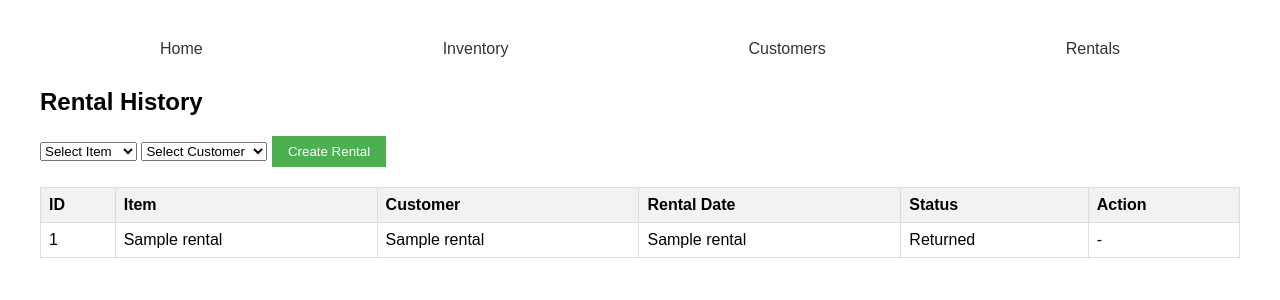
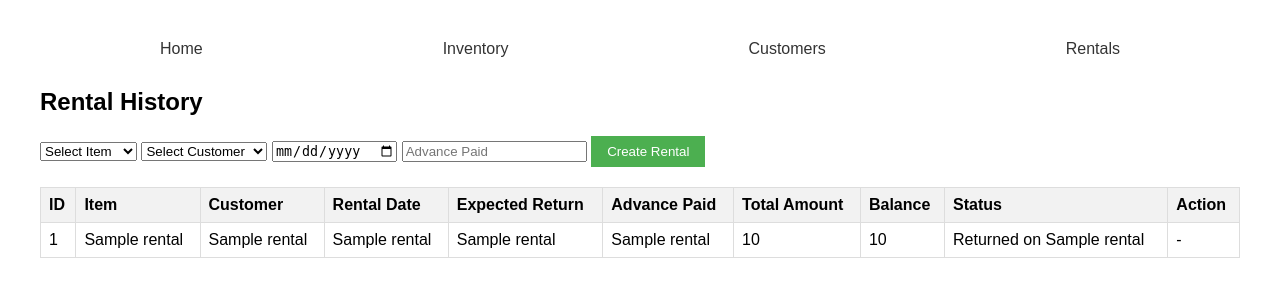
Before and after one commit to srikanta2001swamy/Rental_system, a Flask app: template templates/rentals.html in a window 1280 px wide. Shown: the part 122-422 px from the top of the page. Run offline with Flask 2, Linux system fonts and the light colour scheme; the template is opened without the code that fills it: most values are stand-ins (such as "Sample title", 1, 10 or a date in 2020).

Commit message:
Update rentals.html

```diff
--- a/templates/rentals.html
+++ b/templates/rentals.html
@@ -15,6 +15,8 @@
                 <option value="{{ customer[0] }}">{{ customer[1] }}</option>
                 {% endfor %}
             </select>
+            <input type="date" name="expected_return_date" required>
+            <input type="number" step="0.01" name="advance_paid" placeholder="Advance Paid" required>
             <button type="submit" class="btn">Create Rental</button>
         </form>
     </div>
@@ -24,6 +26,10 @@
             <th>Item</th>
             <th>Customer</th>
             <th>Rental Date</th>
+            <th>Expected Return</th>
+            <th>Advance Paid</th>
+            <th>Total Amount</th>
+            <th>Balance</th>
             <th>Status</th>
             <th>Action</th>
         </tr>
@@ -33,9 +39,19 @@
             <td>{{ rental[1] }}</td>
             <td>{{ rental[2] }}</td>
             <td>{{ rental[3] }}</td>
-            <td>{{ 'Active' if rental[4] == 0 else 'Returned' }}</td>
+            <td>{{ rental[4] }}</td>
+            <td>{{ rental[5] }}</td>
+            <td>{{ rental[9] | round(2) }}</td>
+            <td>{{ rental[10] | round(2) }}</td>
             <td>
-                {% if rental[4] == 0 %}
+                {% if rental[6] == 0 %}
+                    Active
+                {% else %}
+                    Returned on {{ rental[7] }}
+                {% endif %}
+            </td>
+            <td>
+                {% if rental[6] == 0 %}
                 <form method="POST" action="{{ url_for('return_rental', id=rental[0]) }}">
                     <button type="submit" class="btn btn-return">Return</button>
                 </form>
```
